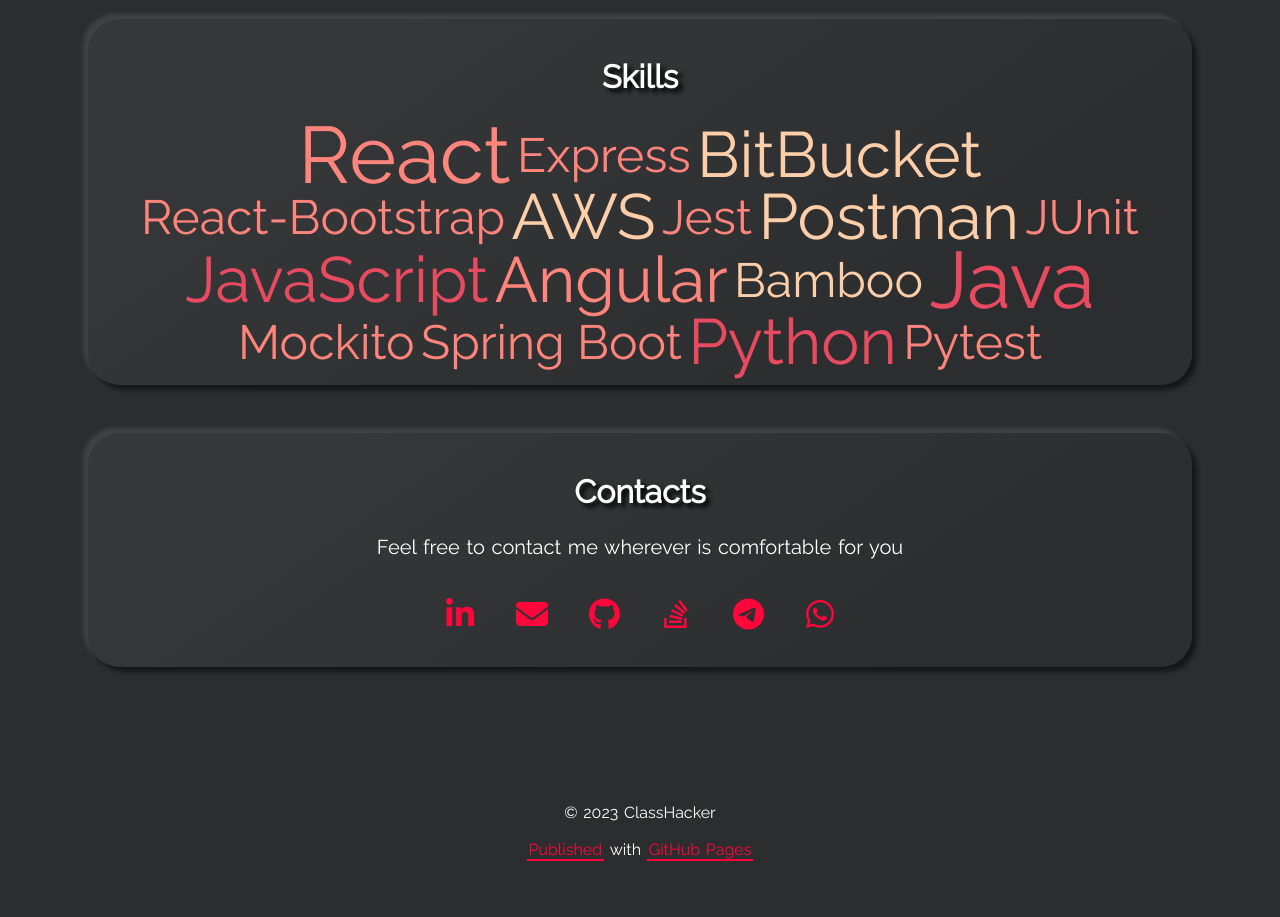
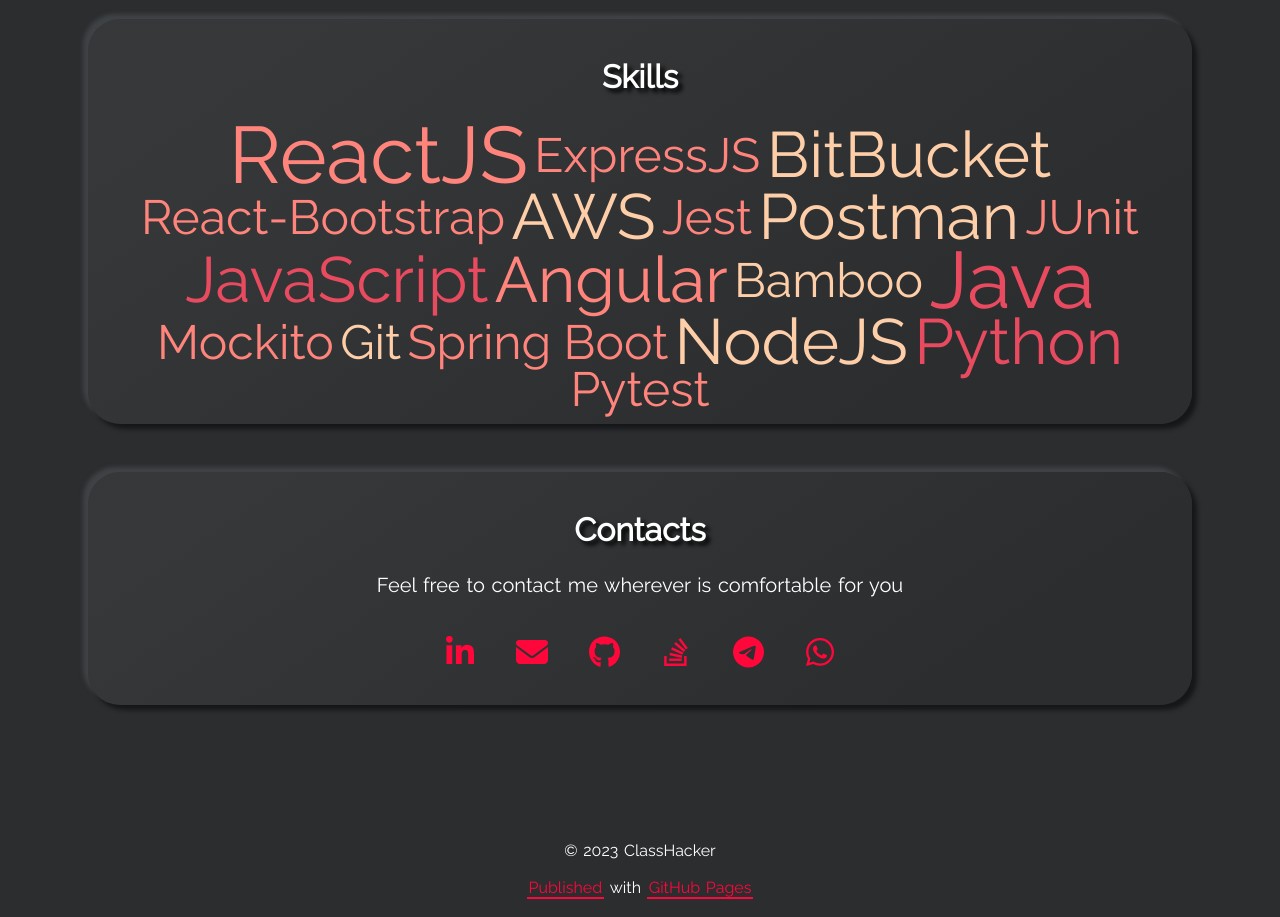
Before and after one commit to ClassHacker/classhacker.github.io, a React (Create React App) app: page / in a window 1280 px wide. Shown: the part 1840-2757 px from the top of the page. Before the commit the page ends 2733 px from the top, so only its background shows below. Built offline with nearby package versions, Linux system fonts and the light colour scheme; what react-animations would draw is missing.

Commit message:
add nodeJS & git

```diff
--- a/src/component/Skills.js
+++ b/src/component/Skills.js
@@ -1,8 +1,8 @@
 import "./Skills.scss";
 
 const skills = [
-    { name: 'React', type: 'framework', weight: 5 },
-    { name: 'Express', type: 'framework', weight: 3 },
+    { name: 'ReactJS', type: 'framework', weight: 5 },
+    { name: 'ExpressJS', type: 'framework', weight: 3 },
     { name: 'BitBucket', type: 'tool', weight: 4 },
     { name: 'React-Bootstrap', type: 'framework', weight: 3 },
     { name: 'AWS', type: 'tool', weight: 4 },
@@ -14,7 +14,9 @@
     { name: 'Bamboo', type: 'tool', weight: 3 },
     { name: 'Java', type: 'language', weight: 5 },
     { name: 'Mockito', type: 'framework', weight: 3 },
+    { name: 'Git', type: 'tool', weight: 3 },
     { name: 'Spring Boot', type: 'framework', weight: 3 },
+    { name: 'NodeJS', type: 'tool', weight: 4 },
     { name: 'Python', type: 'language', weight: 4 },
     { name: 'Pytest', type: 'framework', weight: 3 },
 ]
```
